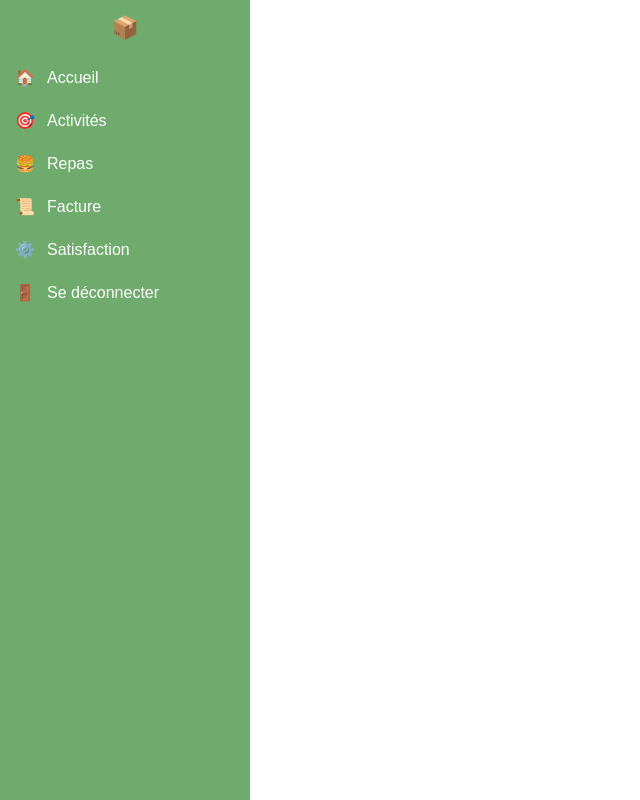
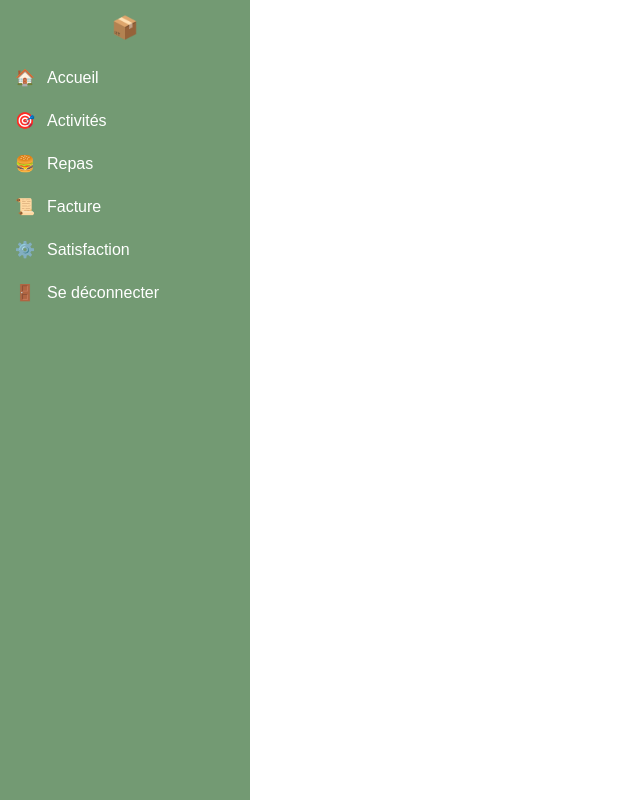
Before and after one commit to DevYaud/Fil_Rouge, a PHP site: page /app/navigation_parents.php in a window 1280 px wide. Shown: the whole page, without its empty margins (0-640 px from the left). Run offline with PHP 8.4, Linux system fonts and the light colour scheme.

Commit message:
added CSS parents (WIP)

```diff
--- a/www/styles/main_parent.css
+++ b/www/styles/main_parent.css
@@ -10,7 +10,7 @@ body {
 /* Sidebar */
 .sidebar {
     width: 64px;
-    background-color: rgba(93, 161, 91, 0.89);
+    background-color: rgba(98, 142, 98, 0.89);
     color: white;
     transition: width 0.3s ease-in-out;
     overflow: hidden;
@@ -82,7 +82,7 @@ body {
     display: block;
     margin-top: 10px;
     padding: 10px;
-    background: #00ff04;
+    background: #5DA15BE2;
     color: white;
     text-align: center;
     text-decoration: none;
```
